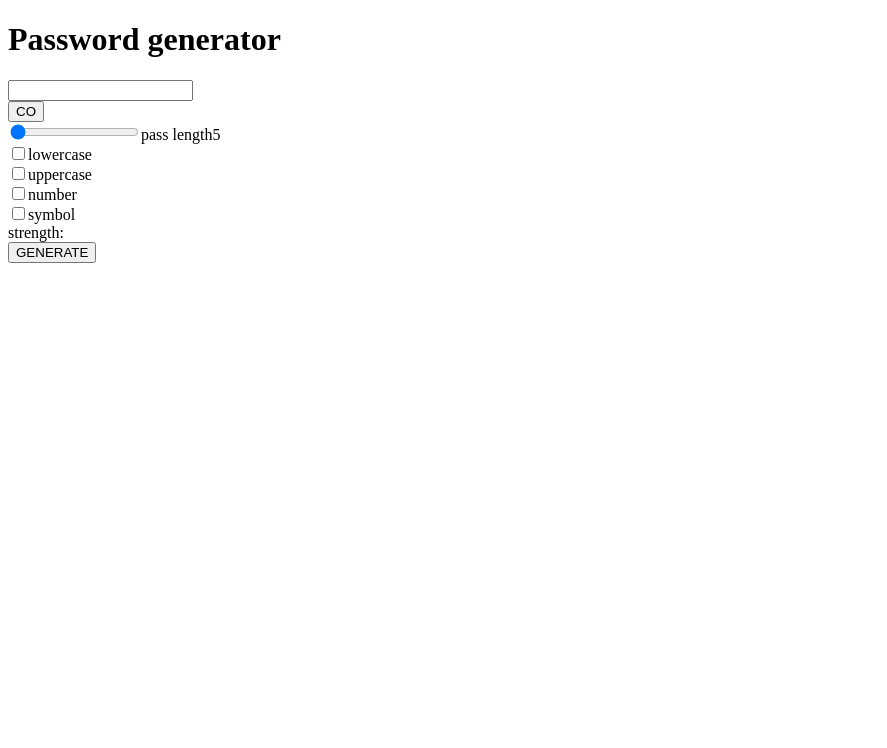
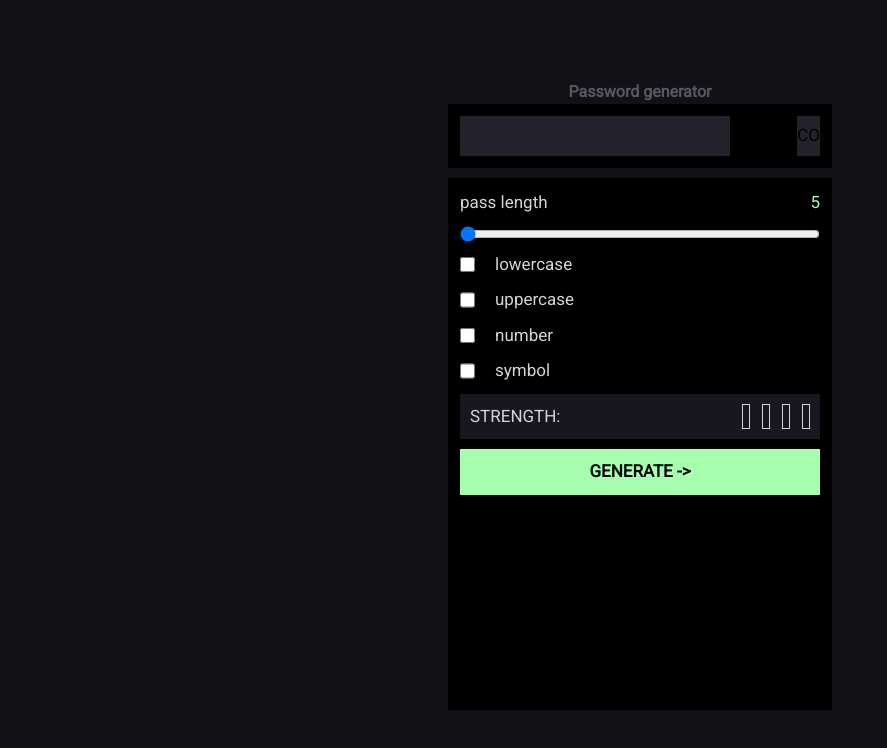
Before and after one commit to PiotrRusiowski/PasswordGenerator, a website built with webpack: page src/index.html in a window 1280 px wide. Shown: the whole page, without its empty margins (0-887 px from the left). Built offline with nearby package versions, Linux system fonts and the light colour scheme; files whose address does not match are found by name.

Commit message:
change css class names, add next styles

```diff
--- a/src/app1.js
+++ b/src/app1.js
@@ -1,32 +1,50 @@
 "use strict";
-var __rest = (this && this.__rest) || function (s, e) {
+import "./css/index.css";
+
+var __rest =
+  (this && this.__rest) ||
+  function (s, e) {
     var t = {};
-    for (var p in s) if (Object.prototype.hasOwnProperty.call(s, p) && e.indexOf(p) < 0)
+    for (var p in s)
+      if (Object.prototype.hasOwnProperty.call(s, p) && e.indexOf(p) < 0)
         t[p] = s[p];
     if (s != null && typeof Object.getOwnPropertySymbols === "function")
       for (var i = 0, p = Object.getOwnPropertySymbols(s); i < p.length; i++) {
-            if (e.indexOf(p[i]) < 0 && Object.prototype.propertyIsEnumerable.call(s, p[i]))
+        if (
+          e.indexOf(p[i]) < 0 &&
+          Object.prototype.propertyIsEnumerable.call(s, p[i])
+        )
           t[p[i]] = s[p[i]];
       }
     return t;
   };
-var __importDefault = (this && this.__importDefault) || function (mod) {
-    return (mod && mod.__esModule) ? mod : { "default": mod };
+var __importDefault =
+  (this && this.__importDefault) ||
+  function (mod) {
+    return mod && mod.__esModule ? mod : { default: mod };
   };
 Object.defineProperty(exports, "__esModule", { value: true });
-const PasswordsService_1 = __importDefault(require("./service/PasswordsService"));
-const FormManagerExtended_1 = __importDefault(require("./dom/FormManagerExtended"));
+const PasswordsService_1 = __importDefault(
+  require("./service/PasswordsService")
+);
+const FormManagerExtended_1 = __importDefault(
+  require("./dom/FormManagerExtended")
+);
 const FormFields_1 = require("./service/FormFields");
 const FormManager_1 = __importDefault(require("./dom/FormManager"));
 const passwordGeneratorElement = document.querySelector(".passwordGenerator");
 const ps = new PasswordsService_1.default();
 const submit = (_a) => {
-    var { length } = _a, prop = __rest(_a, ["length"]);
+  var { length } = _a,
+    prop = __rest(_a, ["length"]);
   const newPassword = ps.passwordGenerator({
     length: Number(length),
     properties: prop,
   });
-    FormManagerExtended_1.default.showPassword(newPassword.stringPass, "show-password");
+  FormManagerExtended_1.default.showPassword(
+    newPassword.stringPass,
+    "show-password"
+  );
   reloadPassStrength(newPassword.passStrength);
 };
 const copyPassToClipBoard = () => {
@@ -53,9 +71,9 @@ const formProperties = {
   id: "",
   DOMElement: passwordGeneratorElement,
   className: "passwordGenerator__box passwordGenerator__box--content",
-    submitButtonMessage: "generate",
+  submitButtonMessage: "Generate ->",
   submitButton: {
-        className: "btn btn--content",
+    className: "btn btn--generate",
     submitCallback: submit,
   },
   formHeaderText: "",
@@ -68,7 +86,7 @@ const headerProperties = {
   className: "passwordGenerator__box passwordGenerator__box--header",
   submitButtonMessage: "co",
   submitButton: {
-        className: "btn btn--header",
+    className: "btn btn--copy",
     submitCallback: copyPassToClipBoard,
   },
   formHeaderText: "password generator",
--- a/src/css/formManager.scss
+++ b/src/css/formManager.scss
@@ -6,6 +6,8 @@ $fontColor: #D4D3DB;
 $backGroundColorDarker: #18171F;
 $green: #A5FFAF;
 $titleColor: #595762;
+$marginBotton: 10px;
+$boxYellow: #FACC67;
 body {
   h1 {
     font-size: 1rem;
@@ -49,18 +51,19 @@ body {
         display: flex;
         flex-direction: column;
         width: 100%;
+        padding: 12px;
 
         &--header {
           flex-direction: row;
           height: 10%;
-          margin-bottom: 15px;
+          margin-bottom: $marginBotton;
+
         }
 
         &--content {
-          justify-content: space-between;
+          //justify-content: space-between;
           flex-grow: 1;
-          margin-bottom: 10px;
-          padding: 20px;
+          margin-bottom: $marginBotton;
         }
 
 
@@ -91,18 +94,35 @@ body {
       color: white;
     }
 
+
+  }
+
+  &__pass-length {
+    color: $green;
   }
 
   &--range {
     flex-direction: column-reverse;
+    margin-bottom: $marginBotton;
+
+
+    label {
+      display: flex;
+      justify-content: space-between;
+      margin-bottom: $marginBotton;
+      width: 100%;
+
+    }
+
+
   }
 
   &--checkbox {
     display: grid;
-    grid-template-columns: 20px auto;
+    grid-template-columns: 15px auto;
     gap: 20px;
     accent-color: $green;
-
+    margin-bottom: 10px;
   }
 
 
@@ -117,49 +137,66 @@ body {
   display: flex;
   align-items: center;
   justify-content: space-between;
-  width: 100%;
+  margin-bottom: $marginBotton;
+  background-color: $backGroundColorDarker;
+  padding: 10px;
+
+  &__info {
+    display: flex;
+    flex-grow: 1;
+    justify-content: space-between;
+    margin-right: 10px;
+
+  }
 
   &__boxes {
     display: flex;
+    justify-content: space-between;
+    width: 20%;
+  }
 
-    &__box {
-      height: 30px;
-      width: 10px;
-      background-color: gray; ///do porawy
+  &__box {
+    height: 25px;
+    width: 8px;
+    border: 1px solid $fontColor;
 
+    &--weak {
+      &:nth-last-child(1n+4) {
+        background: $boxYellow;
+      }
     }
+
+    &--medium {
+      &:nth-last-child(1n+2) {
+        background: $boxYellow;
+      }
+    }
+
+    &--strength {
+      background: $boxYellow;
+    }
+
   }
 
 }
+
 
 .btn {
   display: flex;
   justify-content: center;
   align-items: center;
 
-  &--header {
+  &--copy {
     background-color: $generatorBgColor;
+  }
+
+  &--generate {
+    font-weight: bold;
+    background-color: $green;
+    padding: 10px;
   }
 }
 
-.pass-strength__boxes--weak {
-  &:nth-last-child(1n+4) {
-    background: red;
-  }
-}
-
-.pass-strength__boxes--medium {
-  &:nth-last-child(1n+3) {
-    background: red;
-  }
-}
-
-.pass-strength__boxes--strength {
-  .pass-strength__boxes__box {
-    background: red;
-  }
-
-}
 
 //
 @media only screen and (min-width: 768px) {
--- a/src/dom/FormManagerExtended.js
+++ b/src/dom/FormManagerExtended.js
@@ -64,22 +64,22 @@ class FormManagerExtended extends FormManager_1.default {
     }
     static createPassStrength(strength = "") {
         const passStrength = FormManager_1.default.createDivElement(`pass-strength`, "pass-strength");
-        passStrength.textContent = "strength:";
-        const passStrengthBoxes = strength.length
-            ? FormManager_1.default.createDivElement(`pass-strength pass-strength__boxes pass-strength__boxes--${strength}`)
-            : FormManager_1.default.createDivElement(`pass-strength pass-strength__boxes`);
-        passStrengthBoxes.textContent = strength; /////////////////////////////TUTAJ
+        const passStrengthInfo = FormManager_1.default.createDivElement(" pass-strength__info");
+        passStrength.appendChild(passStrengthInfo);
+        const spanStrength = FormManager_1.default.createSpanElement("STRENGTH:", " pass-strength__info--span-1");
+        passStrengthInfo.appendChild(spanStrength);
+        const spanStrengthInfo = FormManager_1.default.createSpanElement(strength.toUpperCase(), " pass-strength__info--span-2");
+        passStrengthInfo.appendChild(spanStrengthInfo);
+        const passStrengthBoxes = FormManager_1.default.createDivElement(`pass-strength__boxes`);
         new Array(4)
             .fill(strength.length
-            ? `pass-strength pass-strength__boxes pass-strength__boxes--${strength}
-          pass-strength__boxes__box`
-            : `pass-strength pass-strength__box`)
+            ? `pass-strength__box pass-strength__box--${strength}`
+            : `pass-strength__box`)
             .forEach((className) => passStrengthBoxes.appendChild(FormManagerExtended.createDivElement(className)));
         passStrength.appendChild(passStrengthBoxes);
         return passStrength;
     }
     setState(name, value) {
-        console.log(this.state);
         const state = {};
         state[name] = value;
         this.state = Object.assign(Object.assign({}, this.state), state);
--- a/src/ts/app1.ts
+++ b/src/ts/app1.ts
@@ -49,9 +49,9 @@ const formProperties: FormPropertiesExtended = {
   id: "",
   DOMElement: passwordGeneratorElement,
   className: "passwordGenerator__box passwordGenerator__box--content",
-  submitButtonMessage: "generate",
+  submitButtonMessage: "Generate ->",
   submitButton: {
-    className: "btn btn--content",
+    className: "btn btn--generate",
     submitCallback: submit,
   },
   formHeaderText: "",
@@ -64,7 +64,7 @@ const headerProperties: FormProperties = {
   className: "passwordGenerator__box passwordGenerator__box--header",
   submitButtonMessage: "co",
   submitButton: {
-    className: "btn btn--header",
+    className: "btn btn--copy",
     submitCallback: copyPassToClipBoard,
   },
   formHeaderText: "password generator",
```
Also changed, not shown: src/ts/dom/FormManagerExtended.ts (+19 -11 lines). Lines whose indentation alone changed are shown as unchanged.
